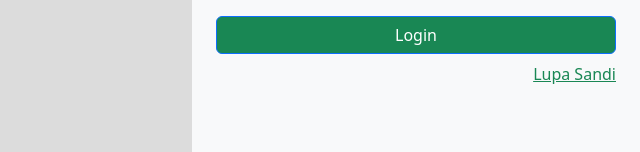
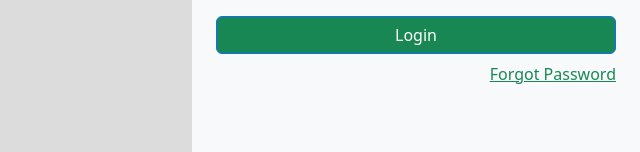
Before and after one commit to FaudinCahyoW/password, a React (Create React App) app: page / in a window 1280 px wide. Shown: the part 484-636 px from the top of the page, without its empty margins (640-1280 px from the left). Built offline with nearby package versions, Linux system fonts and the light colour scheme.

Commit message:
Renaname label

```diff
--- a/src/components/loginformComponent.js
+++ b/src/components/loginformComponent.js
@@ -28,6 +28,9 @@ function LoginFormComponent() {
                 className="italicText"
                 type="text"
                 placeholder="Value"
+                minLength={
+                  6
+                }
                 required
               />
             </Form.Group>
@@ -54,7 +57,7 @@ function LoginFormComponent() {
           </div>
           <div className="justify-content-end align-items-end d-flex forgot">
             <Link className="text-success" to={"/confirm"}>
-              Lupa Sandi
+              Forgot Password
             </Link>
           </div>
         </Form>
```
